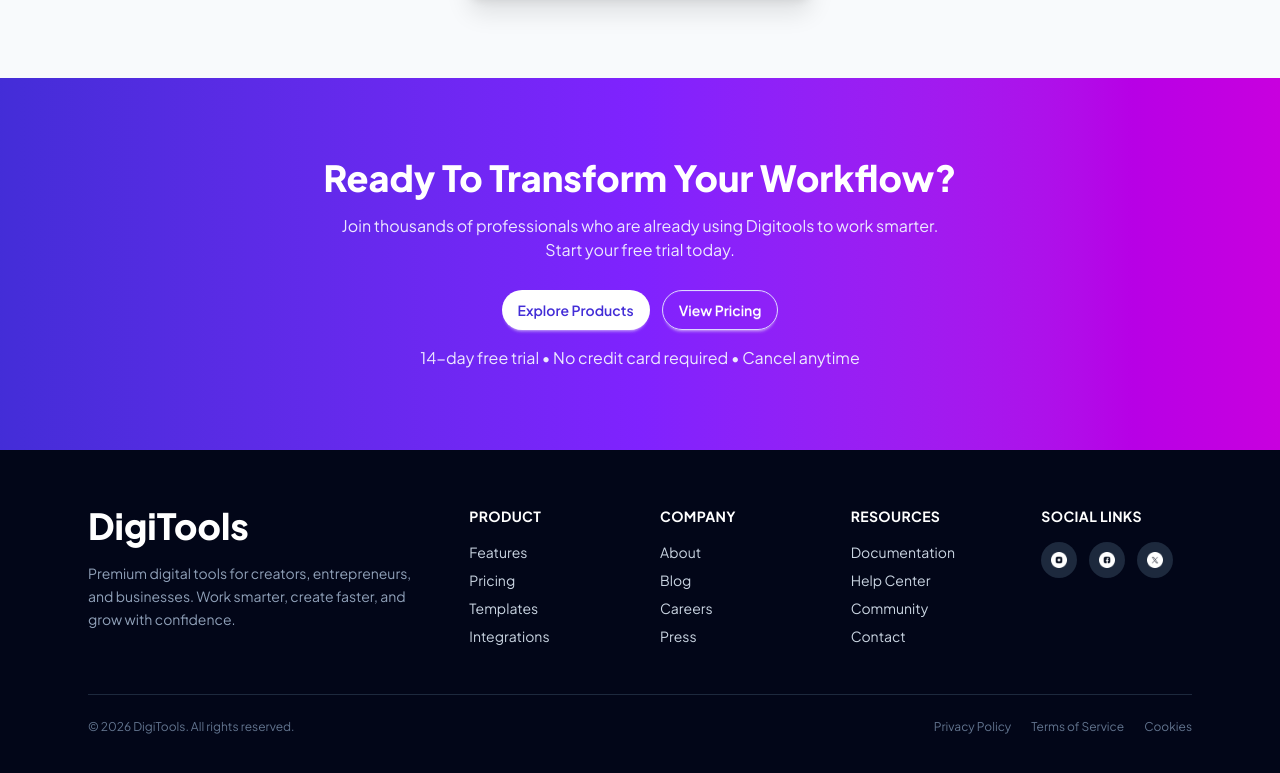
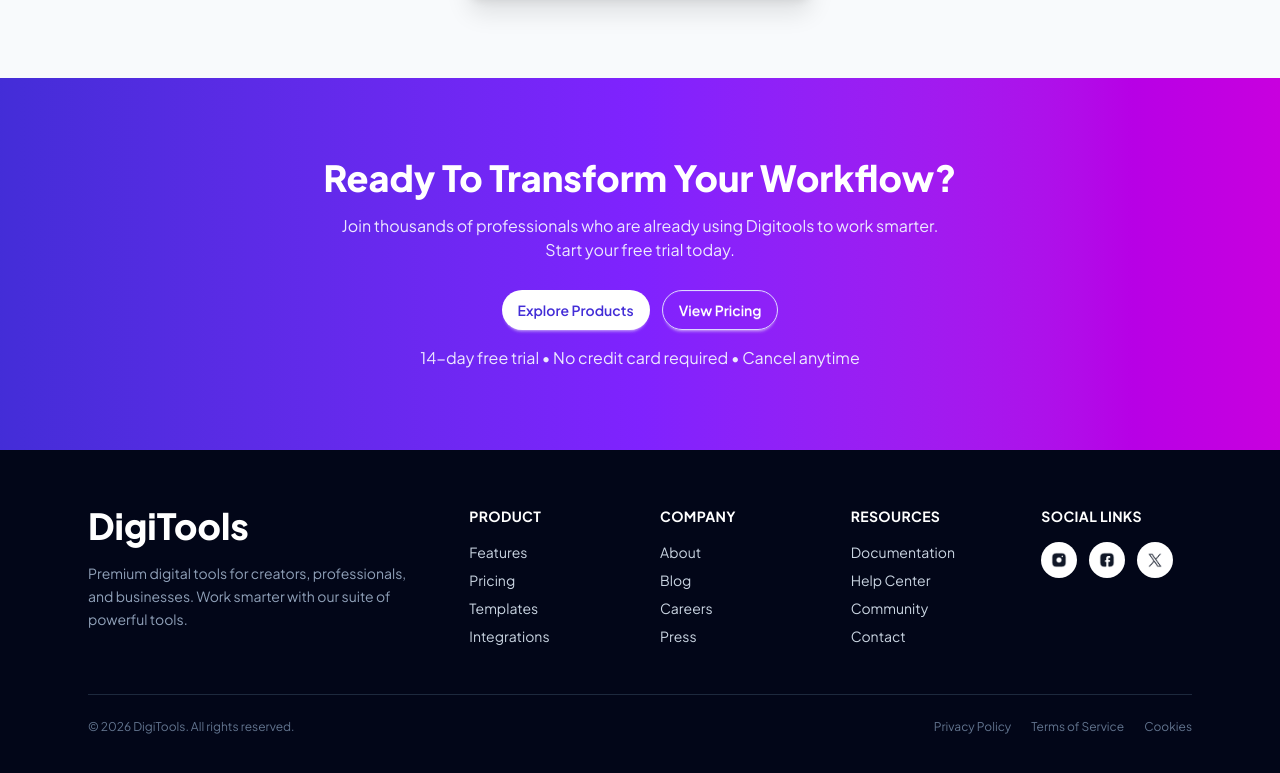
Before and after one commit to anisa-akter/B13-A6-DigiTools-Platform, a React (Vite) app: page / in a window 1280 px wide. Shown: the part 3767-4540 px from the top of the page. Built offline with nearby package versions, Linux system fonts and the light colour scheme.

Commit message:
Update Footer component text for clarity and enhance social media icon visibility

```diff
--- a/src/components/Footer/Footer.jsx
+++ b/src/components/Footer/Footer.jsx
@@ -10,8 +10,7 @@ const Footer = () => {
 					<div className="lg:col-span-2">
 						<h3 className="text-4xl font-black text-white">DigiTools</h3>
 						<p className="mt-4 max-w-sm text-sm leading-relaxed text-slate-400">
-							Premium digital tools for creators, entrepreneurs, and businesses.
-							Work smarter, create faster, and grow with confidence.
+							Premium digital tools for creators, professionals, and businesses. Work smarter with our suite of powerful tools.
 						</p>
 					</div>
 
@@ -52,30 +51,30 @@ const Footer = () => {
 								href="https://instagram.com"
 								target="_blank"
 								rel="noreferrer"
-								className="flex h-9 w-9 items-center justify-center rounded-full bg-slate-800 transition hover:bg-slate-700"
+								className="flex h-9 w-9 items-center justify-center rounded-full bg-white transition hover:bg-slate-700"
 								aria-label="Instagram"
 							>
-								<img src={instagramIcon} alt="Instagram" className="h-4 w-4 object-contain" />
+								<img src={instagramIcon} alt="Instagram" className="h-8 w-8 object-contain" />
 							</a>
 
 							<a
 								href="https://facebook.com"
 								target="_blank"
 								rel="noreferrer"
-								className="flex h-9 w-9 items-center justify-center rounded-full bg-slate-800 transition hover:bg-slate-700"
+								className="flex h-9 w-9 items-center justify-center rounded-full bg-white transition hover:bg-slate-700"
 								aria-label="Facebook"
 							>
-								<img src={facebookIcon} alt="Facebook" className="h-4 w-4 object-contain" />
+								<img src={facebookIcon} alt="Facebook" className="h-8 w-8 object-contain" />
 							</a>
 
 							<a
 								href="https://twitter.com"
 								target="_blank"
 								rel="noreferrer"
-								className="flex h-9 w-9 items-center justify-center rounded-full bg-slate-800 transition hover:bg-slate-700"
+								className="flex h-9 w-9 items-center justify-center rounded-full bg-white transition hover:bg-slate-700"
 								aria-label="Twitter"
 							>
-								<img src={twitterIcon} alt="Twitter" className="h-4 w-4 object-contain" />
+								<img src={twitterIcon} alt="Twitter" className="h-8 w-8 object-contain" />
 							</a>
 						</div>
 					</div>
```
